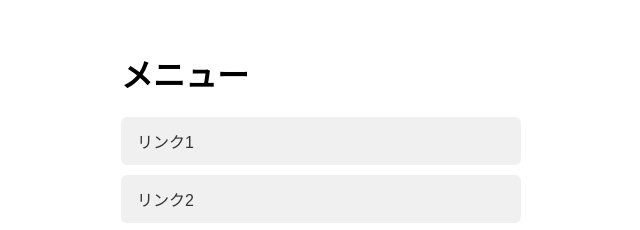
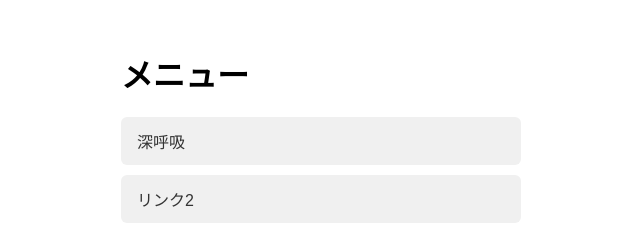
Before and after one commit to takuyakk11-sudo/kt, a plain HTML site: page index.html in a window 1280 px wide. Shown: the top 230 px of the page, 319-959 px from the left. Drawn offline with Linux system fonts and the light colour scheme.

Commit message:
Update index.html

```diff
--- a/index.html
+++ b/index.html
@@ -35,7 +35,7 @@
 
   <h1>メニュー</h1>
   <ul>
-    <li><a href="https://example.com/1">リンク1</a></li>
+    <li><a href="Deep_Breath-Ver3.html">深呼吸</a></li>
     <li><a href="https://example.com/2">リンク2</a></li>
     <li><a href="https://example.com/3">リンク3</a></li>
     <li><a href="https://example.com/4">リンク4</a></li>
```
